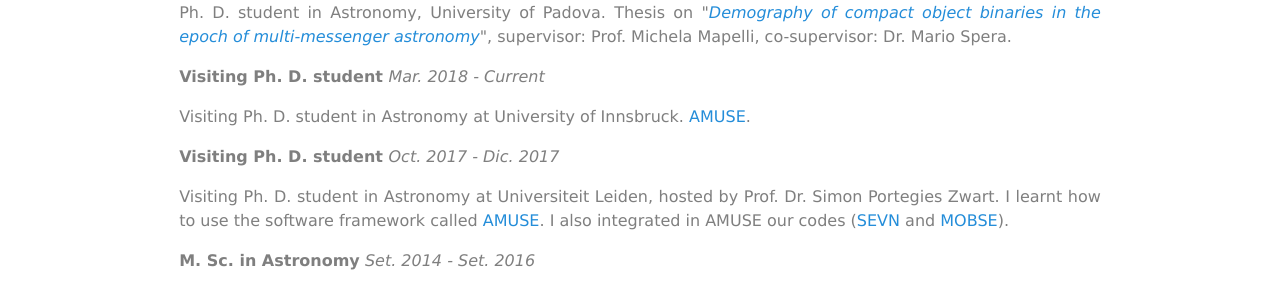
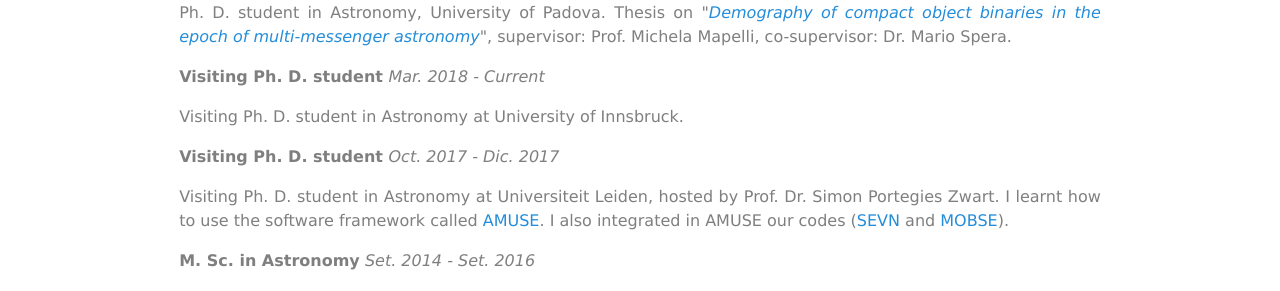
Before and after one commit to GiacobboNicola/giacobbonicola.github.io, a Jekyll site: the page built from item3.html, in a window 1280 px wide and 900 px high. Shown: the part 413-704 px from the top of the window. Built offline with Jekyll 4.4.1, drawn with Linux system fonts in a browser that asks for light colours.

Commit message:
correction CV

```diff
--- a/_layouts/cv.html
+++ b/_layouts/cv.html
@@ -52,7 +52,7 @@
 						</div>
 						<div>
 							<p><b> Visiting Ph. D. student </b><i><span class="small">Mar. 2018 - Current</span></i></p>
-							<p>Visiting Ph. D. student in Astronomy at University of Innsbruck. <a href="http://www.amusecode.org">AMUSE</a>.</p>
+							<p>Visiting Ph. D. student in Astronomy at University of Innsbruck. </p>
 						</div>
 						<div>
 							<p><b> Visiting Ph. D. student </b><i><span class="small">Oct. 2017 - Dic. 2017</span></i></p>
```
